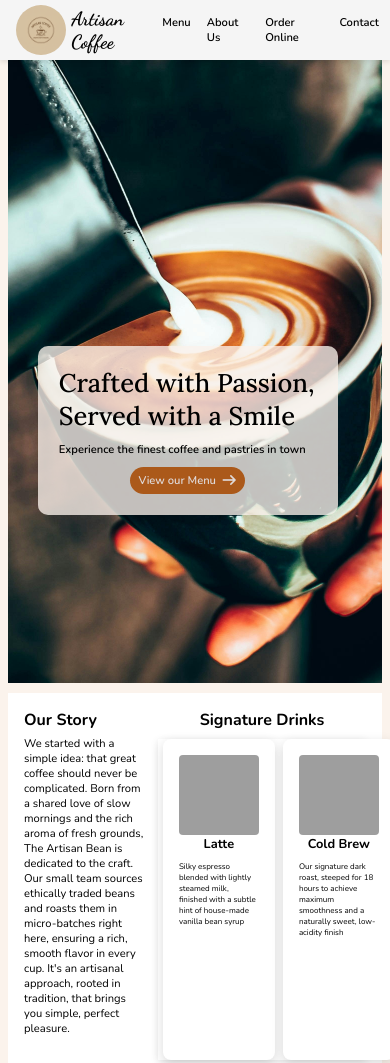
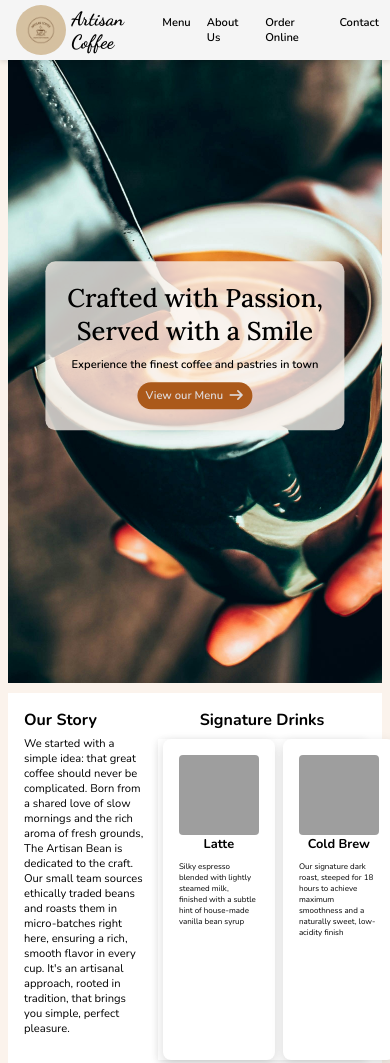
Before and after one commit to carolkithinji35-ai/coffee-site-project, a plain HTML site: page index.html in a window 390 px wide. Shown: the top 1063 px of the page. Drawn offline with nearby package versions, Linux system fonts and the light colour scheme; grey boxes are pictures that could not be loaded.

Commit message:
make the page responsive

```diff
--- a/style.css
+++ b/style.css
@@ -205,3 +205,12 @@ footer {
   color: var(--brown);
   font-size: 1rem;
 }
+@media screen and (max-width: 600px) {
+  .slogan {
+    width: 80%;
+    left: 50%;
+    transform: translate(-50%, -50%);
+    text-align: center;
+  }
+
+}
```
